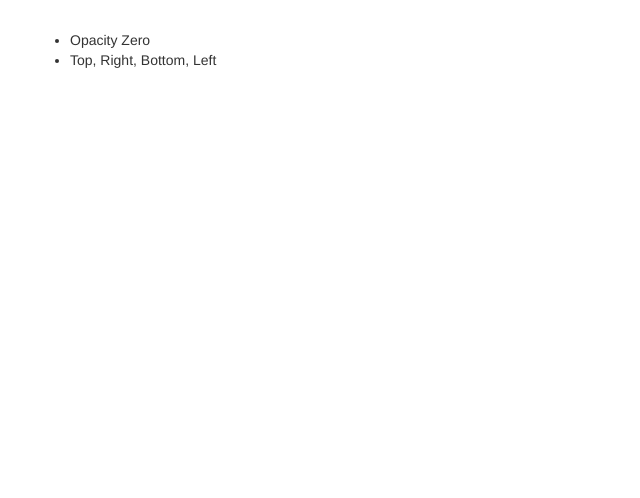
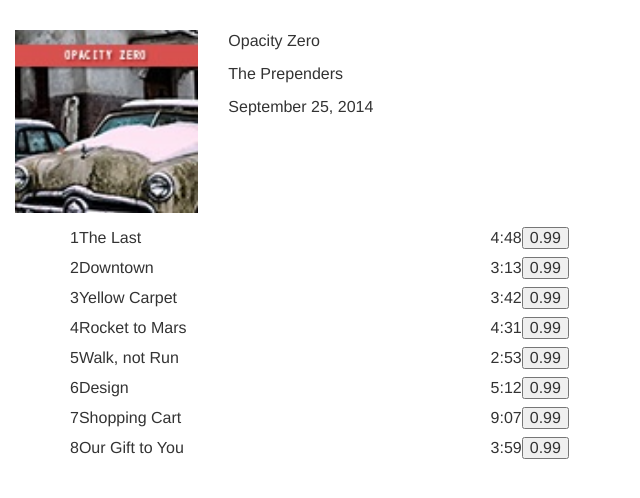
Before and after one commit to samsonemeje/Angular-AlbumStoreProductPage, an Angular app: page /product/1 in a window 1280 px wide. Shown: the top 498 px of the page, without its empty margins (0-640 px from the left). Built offline with nearby package versions, Linux system fonts and the light colour scheme.

Commit message:
create navigation using angular router

```diff
--- a/src/app/app.component.html
+++ b/src/app/app.component.html
@@ -1 +1 @@
-<app-product-list></app-product-list>
+<router-outlet></router-outlet>
--- a/src/app/app.module.ts
+++ b/src/app/app.module.ts
@@ -1,14 +1,21 @@
-import { BrowserModule } from "@angular/platform-browser";
-import { NgModule } from "@angular/core";
-import { FormsModule } from "@angular/forms";
-import { HttpModule } from "@angular/http";
+import { BrowserModule } from '@angular/platform-browser';
+import { NgModule } from '@angular/core';
+import { FormsModule } from '@angular/forms';
+import { HttpModule } from '@angular/http';
 
-import { AppComponent } from "./app.component";
-import { ProductPageComponent } from "./product-page/product-page.component";
-import { ProductDescriptionComponent } from "./product-description/product-description.component";
-import { ProductService } from "./product.service";
+import { AppComponent } from './app.component';
+import { ProductPageComponent } from './product-page/product-page.component';
+import { ProductDescriptionComponent } from './product-description/product-description.component';
+import { ProductService } from './product.service';
 import { ProductTracklistingComponent } from './product-tracklisting/product-tracklisting.component';
 import { ProductListComponent } from './product-list/product-list.component';
+import { RouterModule, Routes } from '@angular/router';
+
+const appRoutes: Routes = [
+  { path: 'products', component: ProductListComponent },
+  { path: 'product/:id', component: ProductPageComponent },
+  { path: '', redirectTo: 'products', pathMatch: 'full' },
+];
 
 @NgModule({
   declarations: [
@@ -18,7 +25,12 @@ import { ProductListComponent } from './product-list/product-list.component';
     ProductTracklistingComponent,
     ProductListComponent,
   ],
-  imports: [BrowserModule, FormsModule, HttpModule],
+  imports: [
+    RouterModule.forRoot(appRoutes),
+    BrowserModule,
+    FormsModule,
+    HttpModule,
+  ],
   providers: [ProductService],
   bootstrap: [AppComponent],
 })
--- a/src/app/product-list/product-list.component.html
+++ b/src/app/product-list/product-list.component.html
@@ -1,3 +1,7 @@
 <ul>
-  <li *ngFor="let product of products">{{ product.albumName }}</li>
+  <li *ngFor="let product of products">
+    <a routerlink="/product/{{ product.id }}" routerLinkActive="active">{{
+      product.albumName
+    }}</a>
+  </li>
 </ul>
```
